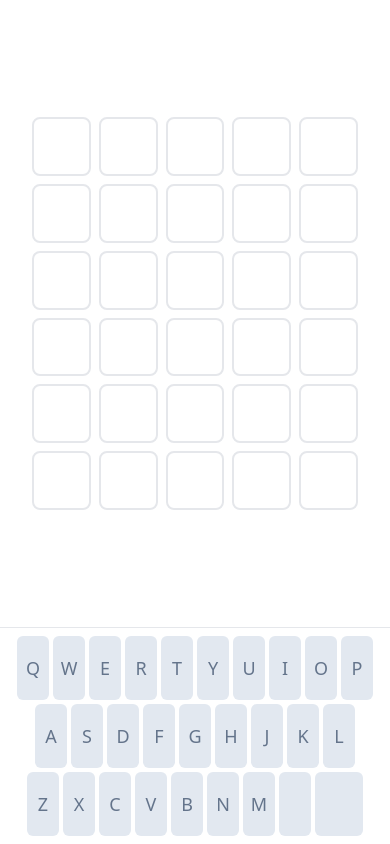
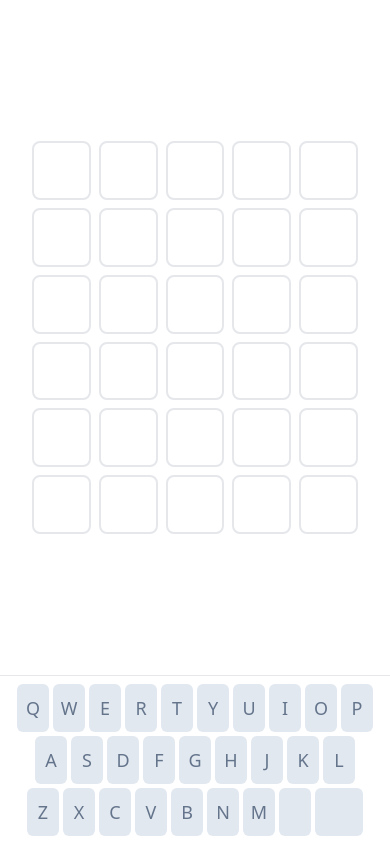
Before and after one commit to bhgitt/ohword_dle, a Next.js app: page / in a window 390 px wide. Built offline with nearby package versions, Linux system fonts and the light colour scheme; some icons are missing.

Commit message:
set letter history from saved game

```diff
--- a/components/Keyboard.tsx
+++ b/components/Keyboard.tsx
@@ -90,7 +90,7 @@ const Keyboard: FC<Props> = ({ letterHistory, onChange, onSubmit, text }) => {
   }, [onChange, text, handleBackspace, onSubmit]);
 
   return (
-    <div className="bg-white p-2 lg:py-4 lg:px-8 border-t flex-shrink-0 flex flex-col space-y-1 lg:space-y-2">
+    <div className="bg-white p-2 lg:py-4 lg:px-8 border-t flex-none flex flex-col space-y-1 lg:space-y-2">
       {rows.map((row, index) => {
         return (
           <div
@@ -138,7 +138,7 @@ const Keyboard: FC<Props> = ({ letterHistory, onChange, onSubmit, text }) => {
                     }
                     onChange(`${text}${lowerCase(button.label)}`);
                   }}
-                  className={`${getWidthClassName()} h-16 md:h-20 ${getBackgroundClassName()} rounded-md text-lg md:text-2xl`}
+                  className={`${getWidthClassName()} h-12 sm:h-16 md:h-20 ${getBackgroundClassName()} rounded-md text-lg md:text-2xl`}
                 >
                   <span className={`${button.icon ? "hidden md:inline" : ""}`}>
                     {button.label}
--- a/components/LetterBlock.tsx
+++ b/components/LetterBlock.tsx
@@ -34,8 +34,8 @@ const LetterBlock: FC<Props> = ({
     };
     return (
       <motion.span
-        className={`absolute left-0 top-0 rounded-md ${getBackgroundClassName()}`}
-        initial={{ width: 0, height: 0 }}
+        className={`absolute inset-0 ${getBackgroundClassName()}`}
+        initial={{ scale: 0, borderRadius: "100%" }}
         animate={animateBackground}
       />
     );
@@ -70,8 +70,8 @@ const LetterBlock: FC<Props> = ({
   useEffect(() => {
     if (revealResult) {
       animateBackground.start({
-        width: "100%",
-        height: "100%",
+        scale: 1,
+        borderRadius: 0,
         transition: { duration: 0.5 },
       });
     }
--- a/components/WinModal.tsx
+++ b/components/WinModal.tsx
@@ -40,6 +40,8 @@ const WinModal: FC<Props> = ({ attempts, gameStatus, onDismiss, visible }) => {
     }
   }, [visible, onDismiss]);
 
+  const winningAttempt = getWinningAttempt(attempts);
+
   return (
     <AnimatePresence>
       {visible && !!content && (
@@ -64,11 +66,11 @@ const WinModal: FC<Props> = ({ attempts, gameStatus, onDismiss, visible }) => {
                 {content?.title}
               </h2>
 
-              {gameStatus === "WON" && (
+              {!!winningAttempt && (
                 <p className="text-xl text-center">
                   Word of the day:{" "}
                   <span className="uppercase font-bold">
-                    {attemptToString(getWinningAttempt(attempts))}
+                    {attemptToString(winningAttempt.attempt)}
                   </span>
                 </p>
               )}
--- a/helpers/attempts.ts
+++ b/helpers/attempts.ts
@@ -10,7 +10,7 @@ export const appendAttemptResult = (
     }
     return {
       letters: currentAttempt.letters.map((char, index) => {
-        const result = attemptResult.letters[index].status;
+        const result = attemptResult.letters[index].result;
         return {
           ...char,
           result,
@@ -18,6 +18,33 @@ export const appendAttemptResult = (
       }),
     };
   });
+};
+
+export const appendLetterHistory = (
+  letterHistory: LetterHistory[],
+  attemptLetter: AttemptLetter
+) => {
+  if (!attemptLetter.result) {
+    return letterHistory;
+  }
+  const existingHistoryIndex = letterHistory.findIndex(
+    (history) => history.char === attemptLetter.char
+  );
+  if (existingHistoryIndex === -1) {
+    letterHistory.push({
+      char: attemptLetter.char,
+      result: attemptLetter.result,
+    });
+    return letterHistory;
+  }
+  const newLetterHistory: LetterHistory[] = [...letterHistory];
+  if (
+    newLetterHistory[existingHistoryIndex].result === "YELLOW" &&
+    attemptLetter.result === "GREEN"
+  ) {
+    newLetterHistory[existingHistoryIndex].result = attemptLetter.result;
+  }
+  return newLetterHistory;
 };
 
 export const attemptToString = (attempt?: Attempt | null): string => {
@@ -29,35 +56,40 @@ export const attemptToString = (attempt?: Attempt | null): string => {
 
 export const generateLetterHistoryFromAttemptResult = (
   currentHistory: LetterHistory[],
-  results: ResponseLetter[]
+  results: AttemptLetter[]
 ): LetterHistory[] => {
-  const newLetterHistory = [...currentHistory];
+  let newLetterHistory = [...currentHistory];
   results.forEach((letter) => {
-    const existingHistoryIndex = newLetterHistory.findIndex(
-      (history) => history.char === letter.char
-    );
-    if (existingHistoryIndex === -1) {
-      newLetterHistory.push({
-        char: letter.char,
-        result: letter.status,
-      });
-      return;
-    }
-    if (
-      newLetterHistory[existingHistoryIndex].result === "YELLOW" &&
-      letter.status === "GREEN"
-    ) {
-      newLetterHistory[existingHistoryIndex].result = letter.status;
-    }
+    newLetterHistory = appendLetterHistory(newLetterHistory, letter);
   });
   return newLetterHistory;
 };
 
-export const getWinningAttempt = (attempts: Attempt[]): Attempt | null => {
-  return (
-    attempts.find(
-      (attempt) =>
-        attempt.letters.filter(({ result }) => result === "GREEN").length === 5
-    ) || null
+export const generateLetterHistoryFromAttempts = (
+  attempts: Attempt[]
+): LetterHistory[] => {
+  const attemptLetters = attempts.reduce<AttemptLetter[]>((agg, attempt) => {
+    return [...agg, ...attempt.letters];
+  }, []);
+  let letterHistory: LetterHistory[] = [];
+  attemptLetters.forEach((letter) => {
+    letterHistory = appendLetterHistory(letterHistory, letter);
+  });
+  return letterHistory;
+};
+
+export const getWinningAttempt = (
+  attempts: Attempt[]
+): { attempt: Attempt; sequence: number } | null => {
+  const winningAttemptIndex = attempts.findIndex(
+    (attempt) =>
+      attempt.letters.filter(({ result }) => result === "GREEN").length === 5
   );
+  if (winningAttemptIndex === -1) {
+    return null;
+  }
+  return {
+    attempt: attempts[winningAttemptIndex],
+    sequence: winningAttemptIndex,
+  };
 };
--- a/helpers/game.ts
+++ b/helpers/game.ts
@@ -37,7 +37,7 @@ export const saveDataForCurrentWord = (
 ): SavedData => {
   try {
     const savedData = getSavedData();
-    savedData[wordNumber] = saveData;
+    savedData[wordNumber] = { ...(savedData[wordNumber] || {}), ...saveData };
     window.localStorage.setItem(
       `${LOCALSTORAGE_KEY}.savedata`,
       JSON.stringify(savedData)
--- a/pages/api/attempt.ts
+++ b/pages/api/attempt.ts
@@ -35,9 +35,9 @@ const handler = async (req: NextApiRequest, res: NextApiResponse<Response>) => {
     return;
   }
   const wordOfTheDay = await getWordOfTheDay();
-  const letters: ResponseLetter[] = [];
+  const letters: AttemptLetter[] = [];
   word.split("").forEach((letter, index) => {
-    const getLetterStatus = (): LetterStatus => {
+    const getLetterResult = (): LetterResult => {
       if (lowerCase(wordOfTheDay[index]) === lowerCase(letter)) {
         return "GREEN";
       }
@@ -46,10 +46,10 @@ const handler = async (req: NextApiRequest, res: NextApiResponse<Response>) => {
       }
       return "BLACK";
     };
-    const status: LetterStatus = getLetterStatus();
+    const result: LetterResult = getLetterResult();
     letters.push({
       char: letter,
-      status,
+      result,
     });
   });
   res.status(200).json({ letters });
--- a/pages/index.tsx
+++ b/pages/index.tsx
@@ -11,6 +11,8 @@ import {
   appendAttemptResult,
   attemptToString,
   generateLetterHistoryFromAttemptResult,
+  generateLetterHistoryFromAttempts,
+  getWinningAttempt,
 } from "../helpers/attempts";
 import {
   getSavedDataForCurrentWord,
@@ -27,6 +29,7 @@ import moment from "moment";
 const Home: NextPage<InferGetServerSidePropsType<typeof getServerSideProps>> = (
   props
 ) => {
+  const [appHeight, setAppHeight] = useState(0);
   const [attempts, setAttempts] = useState<Attempt[]>(
     times(MAX_ATTEMPTS, () => ({
       letters: [],
@@ -58,6 +61,12 @@ const Home: NextPage<InferGetServerSidePropsType<typeof getServerSideProps>> = (
     }
     return "PLAYING";
   }, [isInitialized, isBusy, attempts, currentAttemptIndex]);
+
+  const winningAttempt = useMemo(() => {
+    if (gameStatus === "WON") {
+      return getWinningAttempt(attempts);
+    }
+  }, [gameStatus, attempts]);
 
   const handleSubmitAttempt = useCallback(async () => {
     if (gameStatus !== "PLAYING") {
@@ -117,6 +126,17 @@ const Home: NextPage<InferGetServerSidePropsType<typeof getServerSideProps>> = (
   );
 
   useEffect(() => {
+    const windowResizeListener = () => {
+      setAppHeight(window.innerHeight);
+    };
+    window.addEventListener("resize", windowResizeListener);
+    windowResizeListener();
+    return () => {
+      window.removeEventListener("resize", windowResizeListener);
+    };
+  }, []);
+
+  useEffect(() => {
     if (savedData?.attempts) {
       const savedAttempts = savedData.attempts;
       setAttempts(savedAttempts);
@@ -127,6 +147,7 @@ const Home: NextPage<InferGetServerSidePropsType<typeof getServerSideProps>> = (
       setCurrentAttemptIndex(
         currentAttemptIndex === -1 ? MAX_ATTEMPTS + 1 : currentAttemptIndex
       );
+      setLetterHistory(generateLetterHistoryFromAttempts(savedAttempts));
     }
     setTimeout(() => {
       setIsInitialized(true);
@@ -142,6 +163,18 @@ const Home: NextPage<InferGetServerSidePropsType<typeof getServerSideProps>> = (
     );
   }, [attempts, props.wordNumber]);
 
+  useEffect(() => {
+    if (["WON", "LOST"].includes(gameStatus)) {
+      saveDataForCurrentWord({ status: gameStatus }, props.wordNumber);
+    }
+  }, [gameStatus, props.wordNumber]);
+
+  useEffect(() => {
+    if (winningAttempt) {
+      saveDataForCurrentWord({ winningAttempt }, props.wordNumber);
+    }
+  }, [winningAttempt, props.wordNumber]);
+
   return (
     <div>
       <Head>
@@ -153,9 +186,12 @@ const Home: NextPage<InferGetServerSidePropsType<typeof getServerSideProps>> = (
         <link rel="icon" href="/favicon.ico" />
       </Head>
 
-      <main className="bg-slate-50 min-h-screen flex flex-col">
+      <main
+        className="bg-slate-50 flex flex-col overflow-hidden"
+        style={{ height: appHeight }}
+      >
         <div className="container px-8 mx-auto bg-white max-w-lg shadow-lg flex-1 flex flex-col justify-center">
-          <div className="py-8 h-full flex flex-col space-y-2">
+          <div className="py-4 lg:py-8 flex-initial flex flex-col space-y-2">
             {attempts.map((attempt, index) => {
               return (
                 <div
```
Also changed, not shown: @types/index.d.ts (+4 -9 lines).
